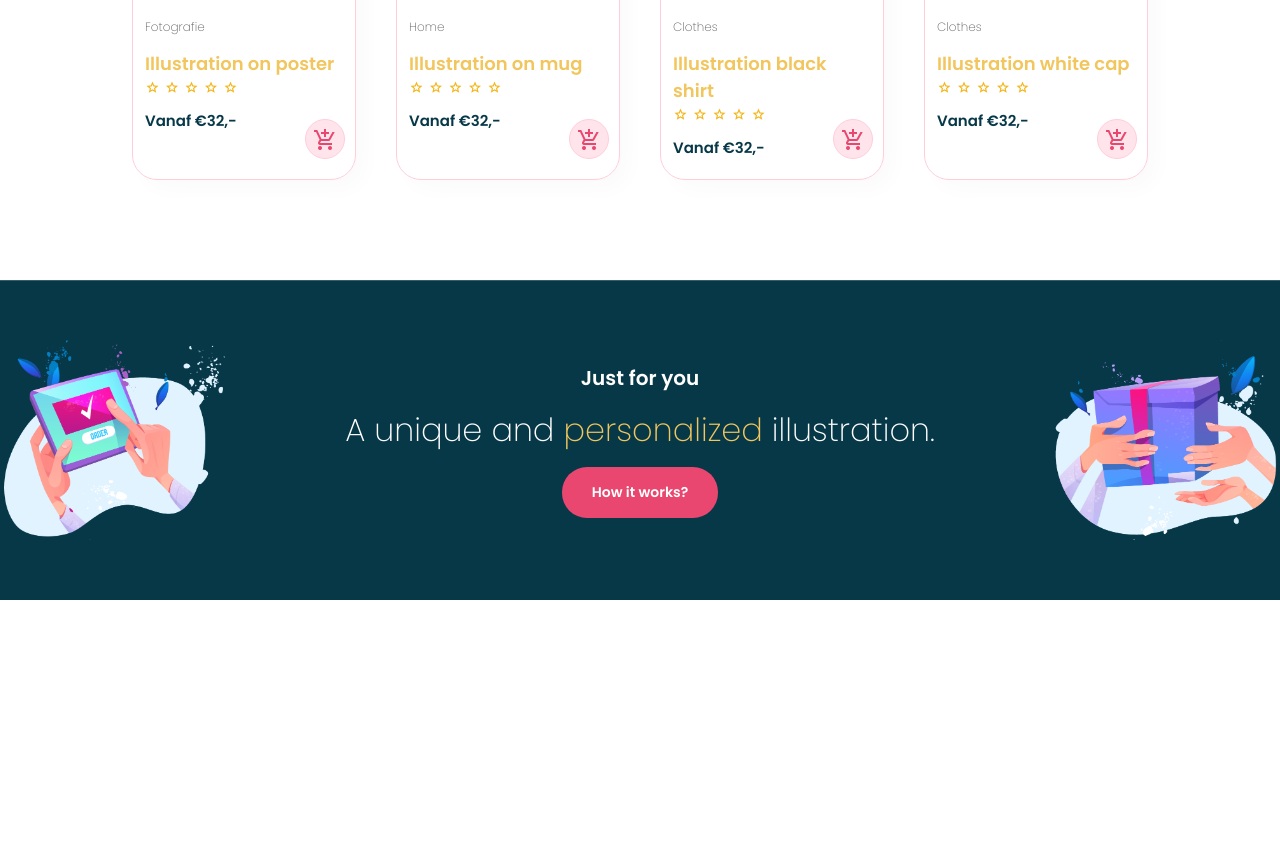
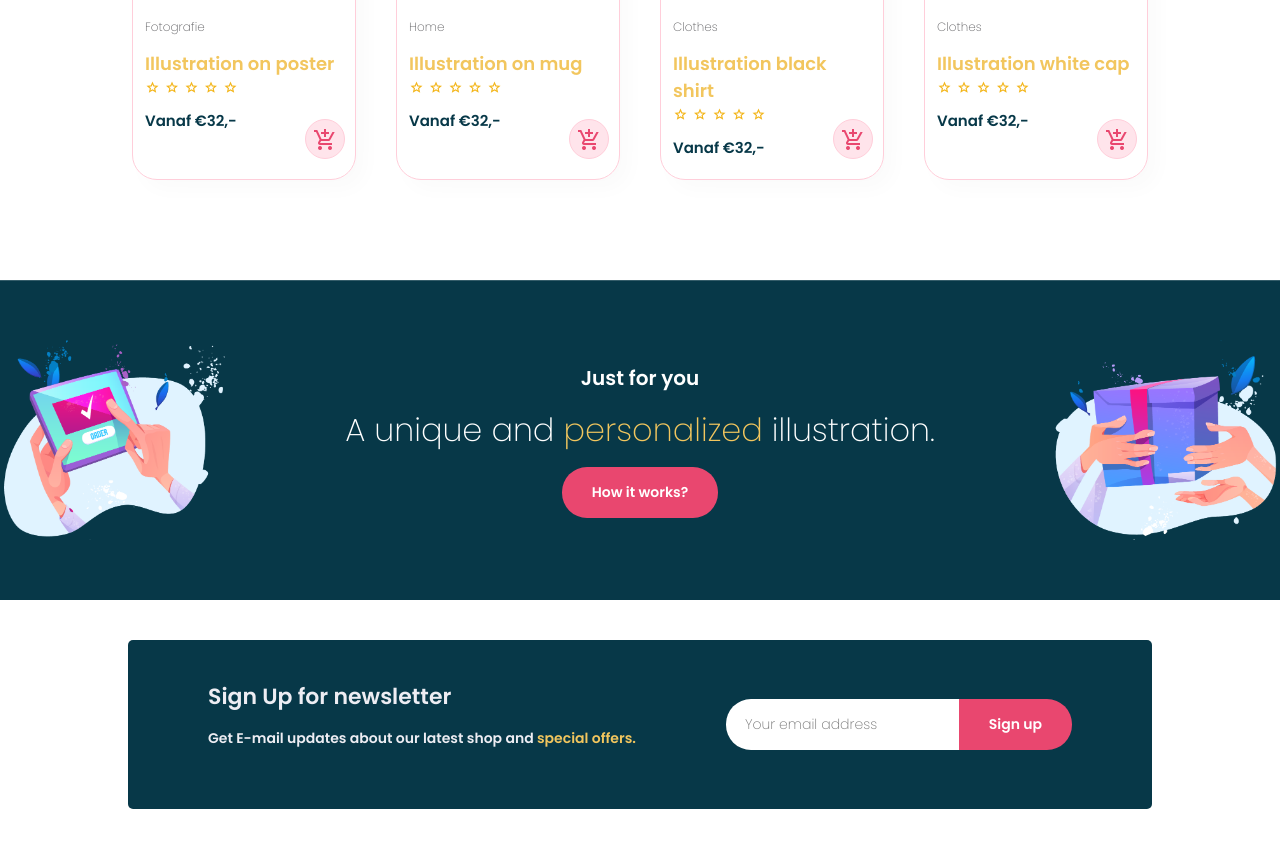
Before and after one commit to karinaraise/webshop, a plain HTML site: page index.html in a window 1280 px wide. Shown: the part 1653-2500 px from the top of the page. Before the commit the page ends 2293 px from the top, so only its background shows below. Drawn offline with nearby package versions, Linux system fonts and the light colour scheme.

Commit message:
newsletter added

```diff
--- a/index.html
+++ b/index.html
@@ -188,6 +188,19 @@
         <button class="normal">How it works?</button>
     </section>
 
+    <section id="newsletter" class="section-p1 section-m1">
+        <div class="newstext">
+            <h4>Sign Up for newsletter</h4>
+            <p>Get E-mail updates about our latest shop and <span>special offers.</span></p>
+        </div>
+        <div class="form">
+            <input type="text" placeholder="Your email address">
+            <button class="normal">Sign up</button>
+        </div>
+    </section>
+
+
+
     <script src="script.js">
     </script>
 </body>
--- a/style.css
+++ b/style.css
@@ -302,3 +302,51 @@ body{
     bottom: 20px;
     right: 10px;
 }
+
+#newsletter{
+    display: flex;
+    justify-content: space-between;
+    flex-wrap: wrap;
+    align-items: center;
+    background-color: #073848;
+    margin-left: 10%;
+    margin-right: 10%;
+    border-radius: 5px;
+}
+
+#newsletter h4{
+    font-size: 22px;
+    font-weight: 700;
+    color: #ededf3;
+}
+
+#newsletter p{
+    font-size: 14px;
+    font-weight: 600;
+    color: #ededf3;
+}
+
+#newsletter p span{
+    color: #f2c65e;
+}
+
+#newsletter .form{
+    display: flex;
+    width: 40%;
+}
+
+#newsletter input{
+    padding: 0 1.25em;
+    font-size: 14px;
+    width: 100%;
+    border: 1px solid transparent;
+    border-radius: 25px;
+    outline: none;
+    border-top-right-radius: 0;
+    border-bottom-right-radius: 0;
+}
+#newsletter button{
+    white-space: nowrap;
+    border-top-left-radius: 0;
+    border-bottom-left-radius: 0;
+}
```
